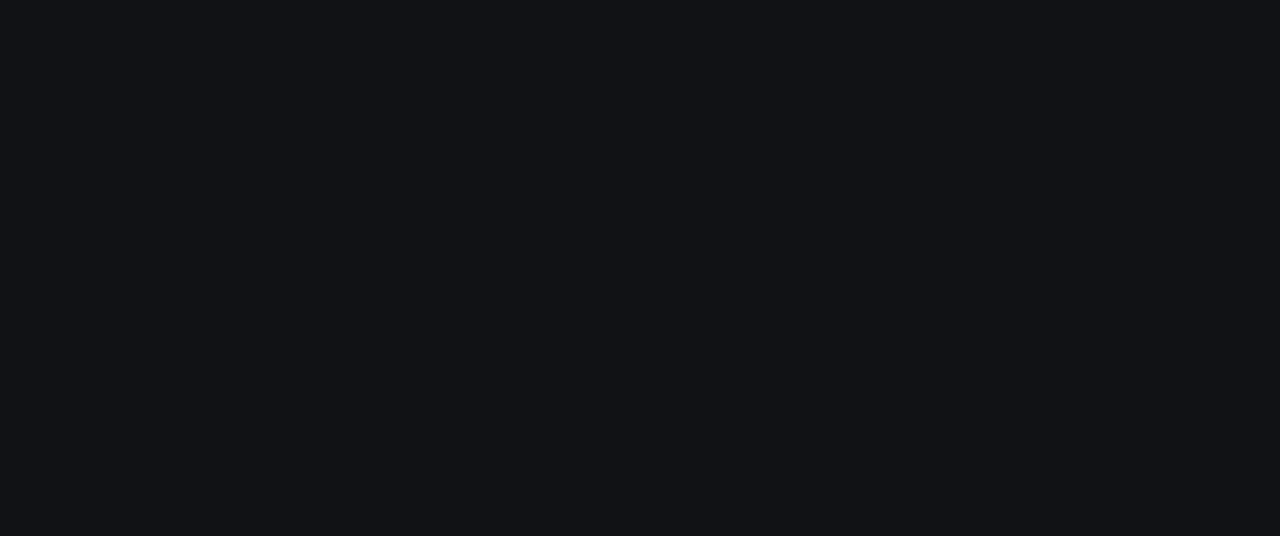
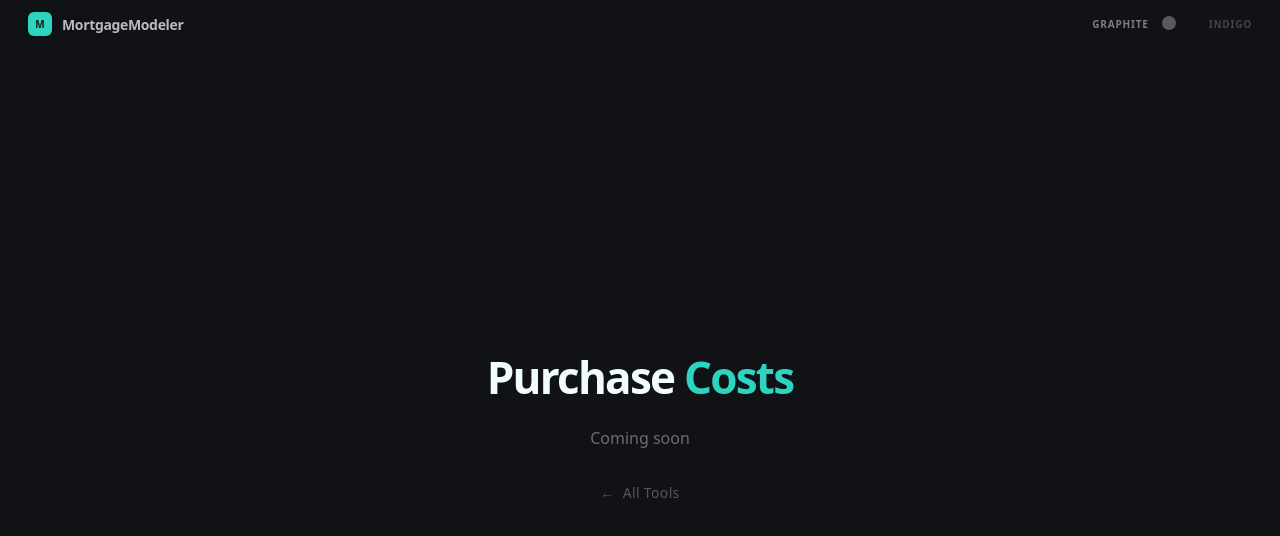
Before and after one commit to jordanlbf/MortgageModeler, a Next.js app in the folder frontend/: page /purchase-costs in a window 1280 px wide. Before the commit this address had no page. Shown: the top 536 px of the page. Built offline with nearby package versions, Linux system fonts and the light colour scheme.

Commit message:
feat(purchase-costs): add homepage card, route scaffold, and placeholder page

```diff
--- a/frontend/src/app/page.tsx
+++ b/frontend/src/app/page.tsx
@@ -41,6 +41,16 @@ const icons: Record<string, React.ReactNode> = {
       <path d="M28 18V36" stroke={mix(t.accent, 55)} strokeWidth="1.5" strokeLinecap="round" />
       <path d="M36 18V36" stroke={mix(t.accent, 40)} strokeWidth="1.5" strokeLinecap="round" />
       <path d="M8 36H40" stroke={mix(t.accent, 70)} strokeWidth="1.5" strokeLinecap="round" />
+    </svg>
+  ),
+  "purchase-costs": (
+    <svg width="48" height="48" viewBox="0 0 48 48" fill="none">
+      <rect x="8" y="10" width="32" height="28" rx="4" stroke={mix(t.accent, 40)} strokeWidth="1.5" />
+      <path d="M8 18H40" stroke={mix(t.accent, 25)} strokeWidth="1.5" />
+      <path d="M16 24H28" stroke={mix(t.accent, 50)} strokeWidth="1.5" strokeLinecap="round" />
+      <path d="M16 30H24" stroke={mix(t.accent, 35)} strokeWidth="1.5" strokeLinecap="round" />
+      <path d="M16 36H20" stroke={mix(t.accent, 25)} strokeWidth="1.5" strokeLinecap="round" />
+      <path d="M32 24L34 26L38 22" stroke={mix(t.accent, 60)} strokeWidth="1.5" strokeLinecap="round" strokeLinejoin="round" />
     </svg>
   ),
   "offset-impact": (
--- /dev/null
+++ b/frontend/src/app/purchase-costs/page.tsx
@@ -0,0 +1,5 @@
+import PurchaseCostsView from "@/components/purchase-costs/PurchaseCostsView";
+
+export default function PurchaseCostsPage() {
+  return <PurchaseCostsView />;
+}
--- /dev/null
+++ b/frontend/src/components/purchase-costs/PurchaseCostsView.tsx
@@ -0,0 +1,25 @@
+"use client";
+
+import Link from "next/link";
+import Header from "@/components/layout/Header";
+
+export default function PurchaseCostsView() {
+  return (
+    <>
+      <Header />
+      <div className="flex flex-col items-center justify-center px-9 py-6" style={{ height: "calc(100vh - 49px)" }}>
+        <h1 className="text-[44px] font-semibold tracking-[-0.04em] text-foreground">
+          Purchase <span style={{ color: "var(--color-accent)" }}>Costs</span>
+        </h1>
+        <p className="mt-4 text-[16px] text-muted/40">Coming soon</p>
+        <Link
+          href="/"
+          className="group mt-8 flex items-center gap-2 text-[14px] font-medium tracking-wide text-muted/30 no-underline transition-colors duration-300 hover:text-accent/70"
+        >
+          <span className="inline-block transition-transform duration-300 group-hover:-translate-x-1">&larr;</span>
+          All Tools
+        </Link>
+      </div>
+    </>
+  );
+}
--- a/frontend/src/lib/constants.ts
+++ b/frontend/src/lib/constants.ts
@@ -46,6 +46,7 @@ export const TOOLS: Tool[] = [
   { id: "tax", title: "Tax Calculator", desc: "Income tax & take-home pay", icon: "🧮", active: true },
   { id: "ppor-vs-rent", title: "PPOR vs Rent", desc: "Buy or keep renting?", icon: "⚖️", active: true, badge: "Beta" },
   { id: "grants", title: "Government Grants", desc: "First home buyer schemes & eligibility", icon: "🏛️", active: true },
+  { id: "purchase-costs", title: "Purchase Costs", desc: "Upfront costs, stamp duty & grants", icon: "🧾", active: true },
   { id: "offset-impact", title: "Offset Impact", desc: "See how offsets save interest", icon: "🏦", active: false },
   { id: "rate-changes", title: "Rate Changes", desc: "Model variable rate shifts", icon: "📈", active: false },
   { id: "equity-growth", title: "Equity Growth", desc: "Track property value over time", icon: "🏠", active: false },
@@ -58,6 +59,7 @@ export const TOOL_COLORS: Record<string, { primary: string; glow: string }> = {
   tax:              { primary: "#60a5fa", glow: "rgba(96,165,250,0.08)" },
   "ppor-vs-rent":   { primary: "#a78bfa", glow: "rgba(167,139,250,0.08)" },
   grants:           { primary: "#34d399", glow: "rgba(52,211,153,0.08)" },
+  "purchase-costs": { primary: "#f59e0b", glow: "rgba(245,158,11,0.08)" },
   "offset-impact":  { primary: "#fb923c", glow: "rgba(251,146,60,0.08)" },
   "rate-changes":   { primary: "#f87171", glow: "rgba(248,113,113,0.08)" },
   "equity-growth":  { primary: "#38bdf8", glow: "rgba(56,189,248,0.08)" },
```
